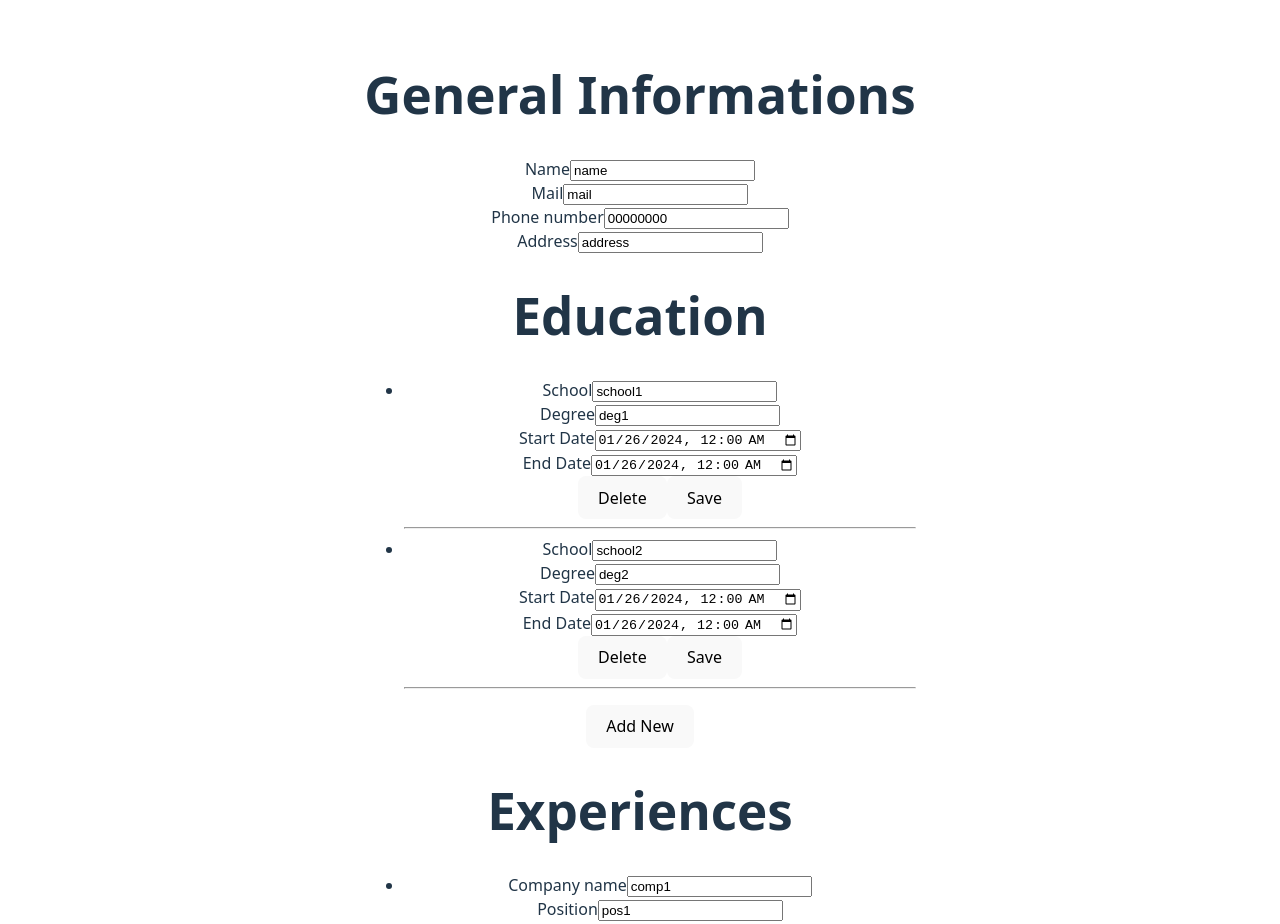
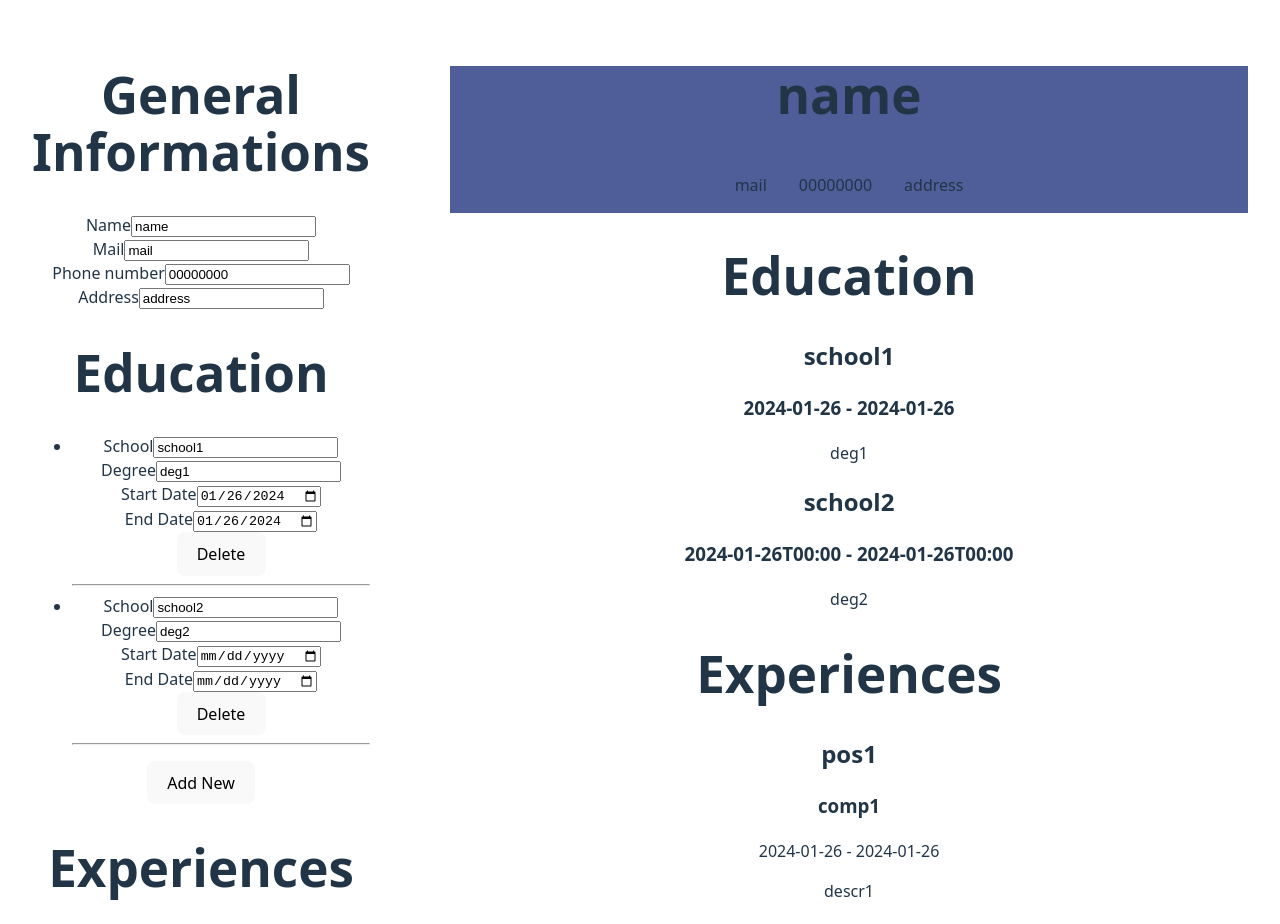
Before and after one commit to DocQuantic/odin-cv, a React (Vite) app: page / in a window 1280 px wide. Shown: the top 924 px of the page. Built offline with nearby package versions, Linux system fonts and the light colour scheme.

Commit message:
Implement CV fileds update when forms are filled

```diff
--- a/src/App.css
+++ b/src/App.css
@@ -3,6 +3,9 @@
   margin: 0 auto;
   padding: 2rem;
   text-align: center;
+  display: grid;
+  grid-template-columns: 1fr 3fr;
+  gap: 5em;
 }
 
 form{
--- a/src/App.jsx
+++ b/src/App.jsx
@@ -12,31 +12,12 @@ function App() {
     phone: "00000000",
     address: "address"
   })
-  let experiences = [
-    {
-      company: "comp1",
-      position: "pos1",
-      startDate: "2024-01-26T00:00",
-      endDate: "2024-01-26T00:00",
-      description: "descr1",
-      id: crypto.randomUUID()
-    },
-    {
-      company: "comp2",
-      position: "pos2",
-      startDate: "2024-01-26T00:00",
-      endDate: "2024-01-26T00:00",
-      description: "descr2",
-      id: crypto.randomUUID()
-    }
-  ]
-
-  let educations = [
+  let [educations, setEducations] = useState([
     {
       school: "school1",
       degree: "deg1",
-      startDate: "2024-01-26T00:00",
-      endDate: "2024-01-26T00:00",
+      startDate: "2024-01-26",
+      endDate: "2024-01-26",
       id: crypto.randomUUID()
     },
     {
@@ -46,7 +27,25 @@ function App() {
       endDate: "2024-01-26T00:00",
       id: crypto.randomUUID()
     }
-  ]
+  ])
+  let [experiences, setExperiences] = useState([
+    {
+      company: "comp1",
+      position: "pos1",
+      startDate: "2024-01-26",
+      endDate: "2024-01-26",
+      description: "descr1",
+      id: crypto.randomUUID()
+    },
+    {
+      company: "comp2",
+      position: "pos2",
+      startDate: "2024-01-26",
+      endDate: "2024-01-26",
+      description: "descr2",
+      id: crypto.randomUUID()
+    }
+  ])
 
   function handleInfoChange(e){
     switch(e.target.name){
@@ -65,15 +64,64 @@ function App() {
     }
   }
 
+  function handleEducChange(e){
+    let newEducs
+    switch(e.target.name){
+      case "school":
+        newEducs = educations.map(educ => educ.id === e.target.parentNode.parentNode.id ? {...educ, school: e.target.value} : educ)
+        setEducations(newEducs)
+        break;
+      case "degree":
+        newEducs = educations.map(educ => educ.id === e.target.parentNode.parentNode.id ? {...educ, degree: e.target.value} : educ)
+        setEducations(newEducs)
+        break;
+      case "start-date":
+        newEducs = educations.map(educ => educ.id === e.target.parentNode.parentNode.id ? {...educ, startDate: e.target.value} : educ)
+        setEducations(newEducs)
+        break;
+      case "end-date":
+        newEducs = educations.map(educ => educ.id === e.target.parentNode.parentNode.id ? {...educ, endDate: e.target.value} : educ)
+        setEducations(newEducs)
+        break;
+    }
+  }
+
+  function handleExpChange(e){
+    let newExps
+    switch(e.target.name){
+      case "company":
+        newExps = experiences.map(exp => exp.id === e.target.parentNode.parentNode.id ? {...exp, company: e.target.value} : exp)
+        console.log(newExps)
+        setExperiences(newExps)
+        break;
+      case "position":
+        newExps = experiences.map(exp => exp.id === e.target.parentNode.parentNode.id ? {...exp, position: e.target.value} : exp)
+        setExperiences(newExps)
+        break;
+      case "description":
+        newExps = experiences.map(exp => exp.id === e.target.parentNode.parentNode.id ? {...exp, description: e.target.value} : exp)
+        setExperiences(newExps)
+        break;
+      case "start-date":
+        newExps = experiences.map(exp => exp.id === e.target.parentNode.parentNode.id ? {...exp, startDate: e.target.value} : exp)
+        setExperiences(newExps)
+        break;
+      case "end-date":
+        newExps = experiences.map(exp => exp.id === e.target.parentNode.parentNode.id ? {...exp, endDate: e.target.value} : exp)
+        setExperiences(newExps)
+        break;
+    }
+  }
+
   return (
     <>
       <div className="forms">
         <GeneralForm info={info} onChange={handleInfoChange}/>
-        <EducForm educs={educations}/>
-        <ExpForm exps={experiences}/>
+        <EducForm educs={educations} onChange={handleEducChange}/>
+        <ExpForm exps={experiences} onChange={handleExpChange}/>
       </div>
       <div className="cv">
-        <CV info={info}/>
+        <CV info={info} educations={educations} experiences={experiences}/>
       </div>
     </>
   )
--- a/src/components/CV.jsx
+++ b/src/components/CV.jsx
@@ -1,4 +1,8 @@
-function CV({info}) {
+import '../styles/CV.css'
+import EducEntry from './EducEntry'
+import ExpEntry from './ExpEntry'
+
+function CV({info, educations, experiences}) {
     return (
         <>
             <div className="head">
@@ -15,6 +19,16 @@ function CV({info}) {
                     </div>
                 </div>
             </div>
+            <div className="body">
+                <div className="educ">
+                    <h1>Education</h1>
+                    {educations.map(educ => <EducEntry education={educ}/>)}
+                </div>
+                <div className="exp">
+                    <h1>Experiences</h1>
+                    {experiences.map(exp => <ExpEntry experience={exp}/>)}
+                </div>
+            </div>
         </>
     )
 }
--- a/src/components/EducCard.jsx
+++ b/src/components/EducCard.jsx
@@ -1,26 +1,25 @@
-function EducCard({ school, degree, startDate, endDate, id }){
+function EducCard({ education, onChange }){
     return (
         <>
-            <li key={id}>
+            <li key={education.id} id={education.id}>
                 <div className="form-field">
                     <label htmlFor="school">School</label>
-                    <input type="text" name="school" id="school" value={school}></input>
+                    <input type="text" name="school" id="school" value={education.school} onChange={onChange}></input>
                 </div>
                 <div className="form-field">
                     <label htmlFor="degree">Degree</label>
-                    <input type="text" name="degree" id="degree" value={degree}></input>
+                    <input type="text" name="degree" id="degree" value={education.degree} onChange={onChange}></input>
                 </div>
                 <div className="form-field">
                     <label htmlFor="start-date">Start Date</label>
-                    <input type="datetime-local" name="start-date" id="start-date" value={startDate}></input>
+                    <input type="date" name="start-date" id="start-date" value={education.startDate} onChange={onChange}></input>
                 </div>
                 <div className="form-field">
                     <label htmlFor="end-date">End Date</label>
-                    <input type="datetime-local" name="end-date" id="end-date" value={endDate}></input>
+                    <input type="date" name="end-date" id="end-date" value={education.endDate} onChange={onChange}></input>
                 </div>
                 <div className="buttons-area">
                     <button>Delete</button>
-                    <button>Save</button>
                 </div>
             </li>
             <hr></hr>
--- /dev/null
+++ b/src/components/EducEntry.jsx
@@ -0,0 +1,11 @@
+function EducEntry({education}){
+    return(
+        <>
+            <h2>{education.school}</h2>
+            <h3>{education.startDate} - {education.endDate}</h3>
+            <p>{education.degree}</p>
+        </>
+    )
+}
+
+export default EducEntry
--- a/src/components/EducForm.jsx
+++ b/src/components/EducForm.jsx
@@ -1,12 +1,12 @@
 import EducCard from "./EducCard"
 
-function EducForm({educs}){
+function EducForm({educs, onChange}){
 
     return (
         <>
             <h1>Education</h1>
             <ul>
-                {educs.map(educ => <EducCard {...educ} />)}
+                {educs.map(educ => <EducCard education={educ} onChange={onChange}/>)}
             </ul>
             <button>Add New</button>
         </>
--- a/src/components/ExpCard.jsx
+++ b/src/components/ExpCard.jsx
@@ -1,26 +1,26 @@
-function ExpCard({ company, position, startDate, endDate, description, id }){
+function ExpCard({ experience, onChange }){
     return (
         <>
-            <li key={id}>
+            <li key={experience.id} id={experience.id}>
                 <div className="form-field">
                     <label htmlFor="company">Company name</label>
-                    <input type="text" name="company" id="company" value={company}></input>
+                    <input type="text" name="company" id="company" value={experience.company} onChange={onChange}></input>
                 </div>
                 <div className="form-field">
                     <label htmlFor="position">Position</label>
-                    <input type="text" name="position" id="position" value={position}></input>
+                    <input type="text" name="position" id="position" value={experience.position} onChange={onChange}></input>
                 </div>
                 <div className="form-field">
                     <label htmlFor="start-date">Start Date</label>
-                    <input type="datetime-local" name="start-date" id="start-date" value={startDate}></input>
+                    <input type="date" name="start-date" id="start-date" value={experience.startDate} onChange={onChange}></input>
                 </div>
                 <div className="form-field">
                     <label htmlFor="end-date">End Date</label>
-                    <input type="datetime-local" name="end-date" id="end-date" value={endDate}></input>
+                    <input type="date" name="end-date" id="end-date" value={experience.endDate} onChange={onChange}></input>
                 </div>
                 <div className="form-field">
                     <label htmlFor="description">Description</label>
-                    <textarea name="description" id="description" rows={5} value={description}></textarea>
+                    <textarea name="description" id="description" rows={5} value={experience.description} onChange={onChange}></textarea>
                 </div>
                 <div className="buttons-area">
                     <button>Delete</button>
--- /dev/null
+++ b/src/components/ExpEntry.jsx
@@ -0,0 +1,12 @@
+function ExpEntry({experience}){
+    return(
+        <>
+            <h2>{experience.position}</h2>
+            <h3>{experience.company}</h3>
+            <p>{experience.startDate} - {experience.endDate}</p>
+            <p>{experience.description}</p>
+        </>
+    )
+}
+
+export default ExpEntry
--- a/src/components/ExpForm.jsx
+++ b/src/components/ExpForm.jsx
@@ -1,14 +1,14 @@
 import ExpCard from "./ExpCard"
 
-function ExpForm({ exps }){
+function ExpForm({ exps, onChange }){
     return (
         <>
             <h1>Experiences</h1>
             <ul>
-                {exps.map(exp => <ExpCard {...exp}/>)}
+                {exps.map(exp => <ExpCard experience={exp} onChange={onChange}/>)}
             </ul>
 
-            <button onClick={console.log("Hello, World!")}>Add New</button>
+            <button>Add New</button>
         </>
     )
 }
--- /dev/null
+++ b/src/styles/CV.css
@@ -0,0 +1,11 @@
+.head{
+    width: 100%;
+    background-color: rgb(79, 93, 153);
+}
+
+.info{
+    display: flex;
+    flex-direction: row;
+    gap: 2em;
+    justify-content: center;
+}
```
